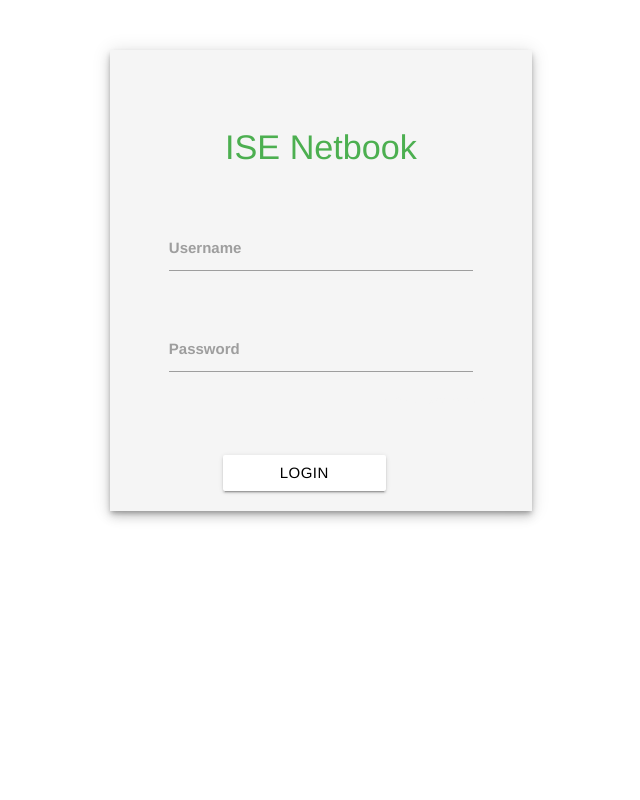
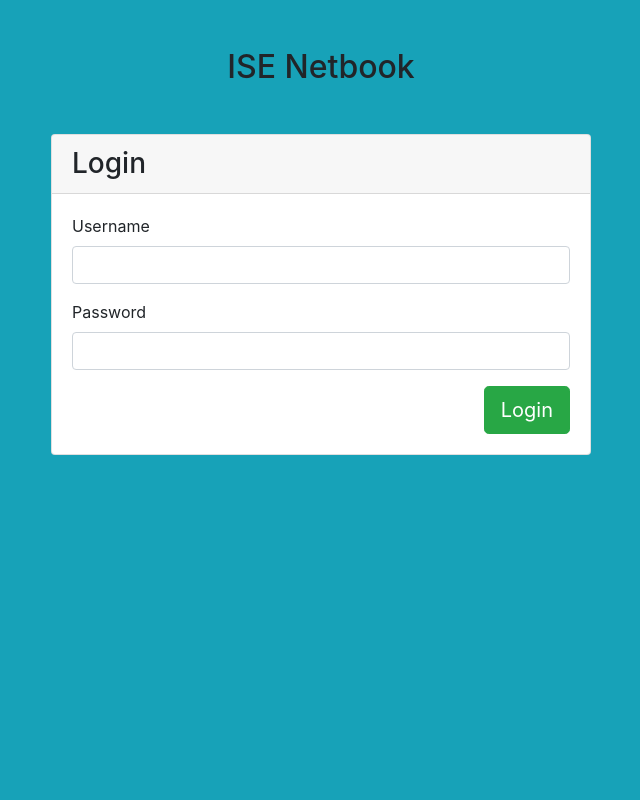
Before and after one commit to ziyazee/ise-netbook, a Django app: page / in a window 1280 px wide. Shown: the whole page, without its empty margins (319-959 px from the left). Run offline with Django 3.2, Linux system fonts and the light colour scheme; some libraries are stand-ins or nearby versions.

Commit message:
changed ui of login template

```diff
--- a/MySubmissions/templates/login.html
+++ b/MySubmissions/templates/login.html
@@ -1,62 +1,70 @@
-<link href="//maxcdn.bootstrapcdn.com/bootstrap/3.3.0/css/bootstrap.min.css" rel="stylesheet" id="bootstrap-css">
-<script src="//maxcdn.bootstrapcdn.com/bootstrap/3.3.0/js/bootstrap.min.js"></script>
-<script src="//code.jquery.com/jquery-1.11.1.min.js"></script>
+<!-- Latest compiled and minified CSS -->
+<link rel="stylesheet" href="https://maxcdn.bootstrapcdn.com/bootstrap/4.1.0/css/bootstrap.min.css">
 
+<!-- jQuery library -->
+<script src="https://ajax.googleapis.com/ajax/libs/jquery/3.3.1/jquery.min.js"></script>
+
+<!-- Popper JS -->
+<script src="https://cdnjs.cloudflare.com/ajax/libs/popper.js/1.14.0/umd/popper.min.js"></script>
+
+<!-- Latest compiled JavaScript -->
+<script src="https://maxcdn.bootstrapcdn.com/bootstrap/4.1.0/js/bootstrap.min.js"></script>
 <html>
 
 <head>
 <title>Login Form</title>
 <meta name="viewport" content="width=device-width, initial-scale=1, maximum-scale=1">
-  <link href="https://fonts.googleapis.com/icon?family=Material+Icons" rel="stylesheet">
-  <link rel="stylesheet" type="text/css" href="https://cdnjs.cloudflare.com/ajax/libs/materialize/0.97.5/css/materialize.min.css">
 
 </head>
-<body>
+<body class="bg-info">
 
-   <main>
+  <div class="container py-5">
+    <div class="row">
+        <div class="col-md-12">
+            <h2 class="text-center mb-5">ISE Netbook</h2>
+            <div class="row">
+                <div class="col-md-6 mx-auto">
+                    <span class="anchor" id="formLogin"></span>
 
-    <center>
+                    <!-- form card login -->
+                    <div class="card">
+                        <div class="card-header">
+                            <h3 class="mb-0">Login</h3>
+                        </div>
+                        <div class="card-body">
+                          <form class="site-form form-signin" action="/" method="post">
+                              {% csrf_token %}
+                              {% if next %}
+                              <input type="hidden" name="next" value="{{ next }}" />
+                          {% endif %}
+                                <div class="form-group">
+                                    <label for="uname1">Username</label>
+                                    <input type="text" class="form-control" name="username" id="uname1" required="">
+                                </div>
+                                <div class="form-group">
+                                    <label>Password</label>
+                                    <input type="password" class="form-control" id="pwd1"name="password" required="" autocomplete="new-password">
+                                </div>
 
-        <div  class="z-depth-3 y-depth-3 x-depth-3 grey green-text lighten-4 row" style="display: inline-block; padding: 32px 48px 0px 48px; border: 1px; margin-top: 50px; solid #EEE;">
-    <div class="section"></div>
-<h4>ISE Netbook</h4>
-<div class="section"></div>
+                                <button type="button" class="btn btn-success btn-lg float-right">Login</button>
+                            </form>
+                        </div>
+                        <!--/card-block-->
+                    </div>
+                    <!-- /form card login -->
+
+                </div>
 
 
+            </div>
+            <!--/row-->
 
-<form class="site-form form-signin" action="/" method="post">
-    {% csrf_token %}
-    {% if next %}
-    <input type="hidden" name="next" value="{{ next }}" />
-{% endif %}
+        </div>
+        <!--/col-->
+    </div>
 
-            <div class='row'>
-              <div class='input-field col s12'>
-                <input class='validate' type="text" name='username' id='email' required />
-                <label for='email'>Username</label>
-              </div>
-            </div>
-            <div class='row'>
-              <div class='input-field col m12'>
-                <input class='validate' type='password' name='password' id='password' required />
-                <label for='password'>Password</label>
-              </div>
-              <label style='float: right;'>
-              <b style="color: #F5F5F5;">Forgot Password?</b>
-              </label>
-            </div>
-            <br/>
-            <center>
-              <div class='row'>
-                <button style="margin-left:65px;"  type='submit' name='btn_login' class='col  s6 btn btn-small white black-text  waves-effect z-depth-1 y-depth-1'>Login</button>
-              </div>
-            </center>
-     </form>
-        </div>
-
-      </center>
-      </main>
-    <script type="text/javascript" src="https://cdnjs.cloudflare.com/ajax/libs/jquery/2.2.1/jquery.min.js"></script>
-    <script type="text/javascript" src="https://cdnjs.cloudflare.com/ajax/libs/materialize/0.97.5/js/materialize.min.js"></script>
+    <!--/row-->
+</div>
+<!--/container-->
 </body>
 </html>
```
